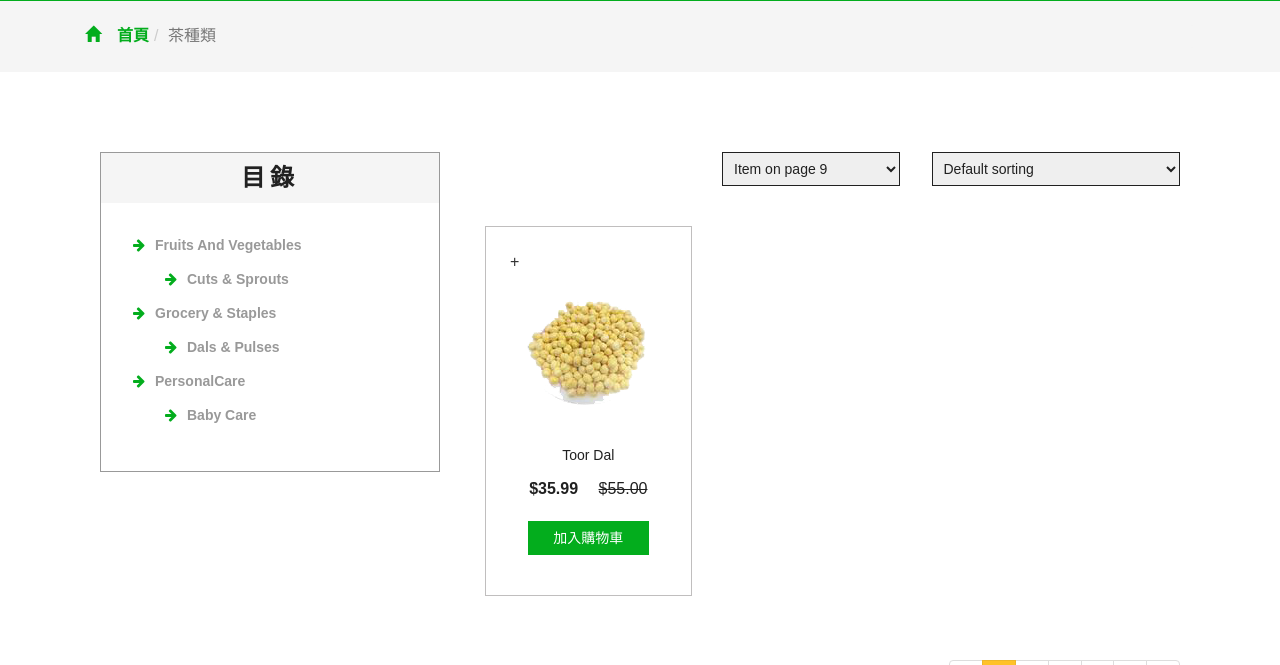
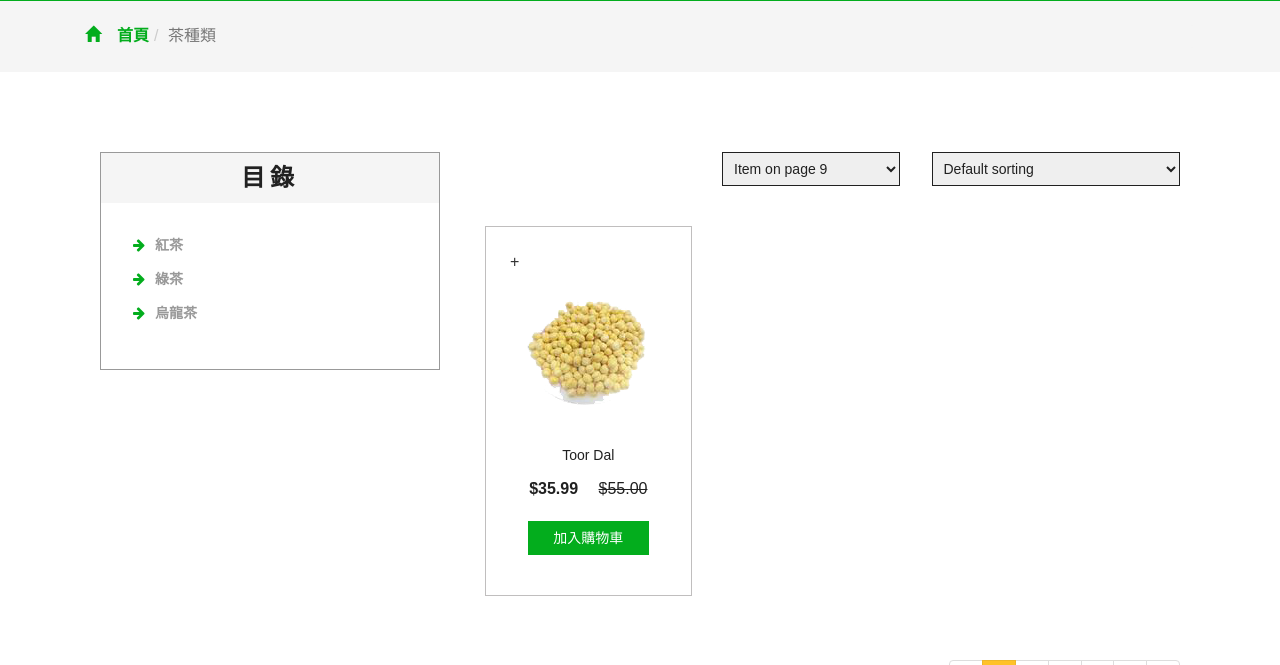
Before and after one commit to TaipeiTechTeaTransactionTeam/BackEnd, a Django app: page /teas/ in a window 1280 px wide. Shown: the part 220-885 px from the top of the page. Run offline with Django 3.2, Linux system fonts and the light colour scheme; some libraries are stand-ins or nearby versions.

Commit message:
移除teas下層目錄

```diff
--- a/storeApp/templates/storeApp/teas.html
+++ b/storeApp/templates/storeApp/teas.html
@@ -16,18 +16,12 @@
       <div class="categories">
         <h2>目錄</h2>
         <ul class="cate">
-          <li><a href="products.html"><i class="fa fa-arrow-right" aria-hidden="true"></i>Fruits And Vegetables</a></li>
-          <ul>
-            <li><a href="products.html"><i class="fa fa-arrow-right" aria-hidden="true"></i>Cuts & Sprouts</a></li>
-          </ul>
-          <li><a href="products.html"><i class="fa fa-arrow-right" aria-hidden="true"></i>Grocery & Staples</a></li>
-          <ul>
-            <li><a href="products.html"><i class="fa fa-arrow-right" aria-hidden="true"></i>Dals & Pulses</a> </li>
-          </ul>
-          <li><a href="products.html"><i class="fa fa-arrow-right" aria-hidden="true"></i>PersonalCare</a></li>
-          <ul>
-            <li><a href="products.html"><i class="fa fa-arrow-right" aria-hidden="true"></i>Baby Care</a> </li>
-          </ul>
+          <li><a href="{% url 'storeApp:teas' %}blacktea"><i class="fa fa-arrow-right" aria-hidden="true"></i>紅茶</a></li>
+
+          <li><a href="{% url 'storeApp:teas' %}greentea"><i class="fa fa-arrow-right" aria-hidden="true"></i>綠茶</a></li>
+
+          <li><a href="{% url 'storeApp:teas' %}oolong"><i class="fa fa-arrow-right" aria-hidden="true"></i>烏龍茶</a></li>
+
         </ul>
       </div>
       <!--- 目錄列表 -->
```
